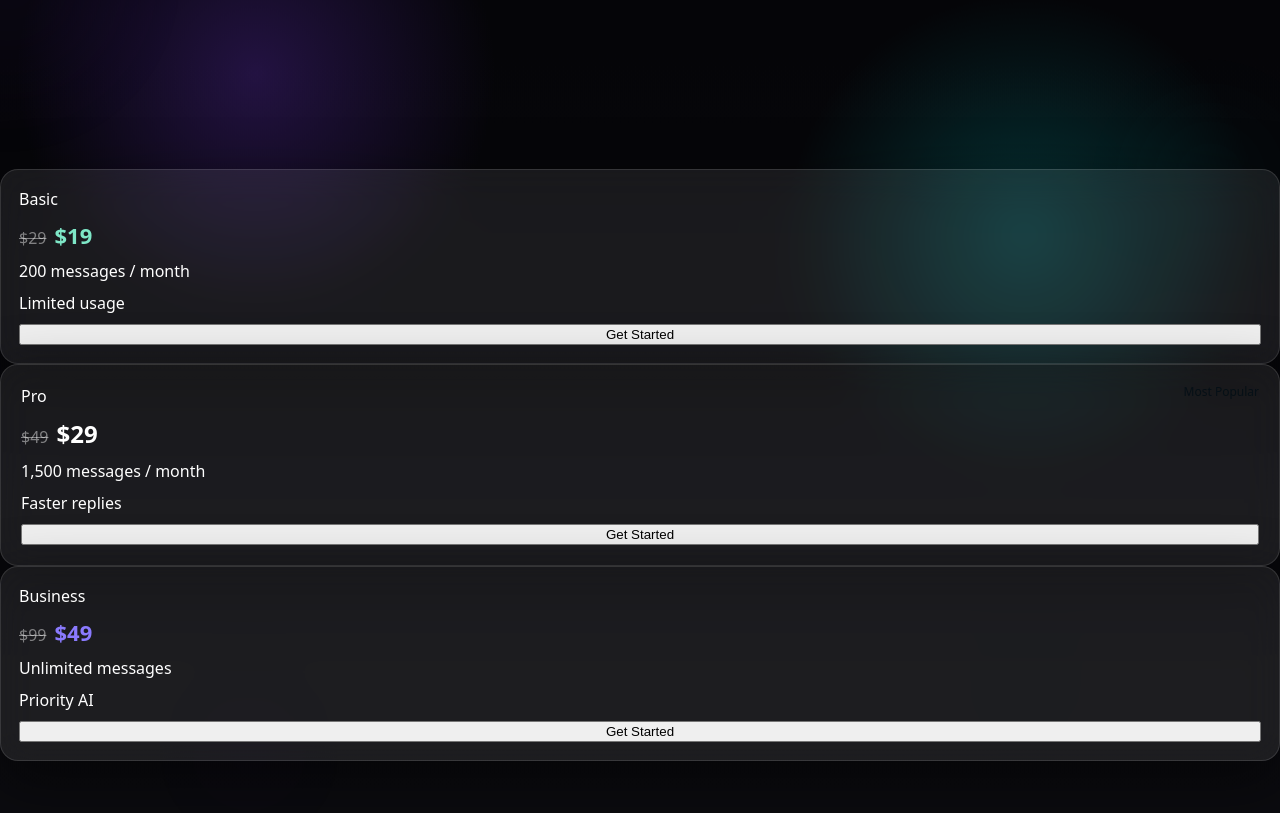
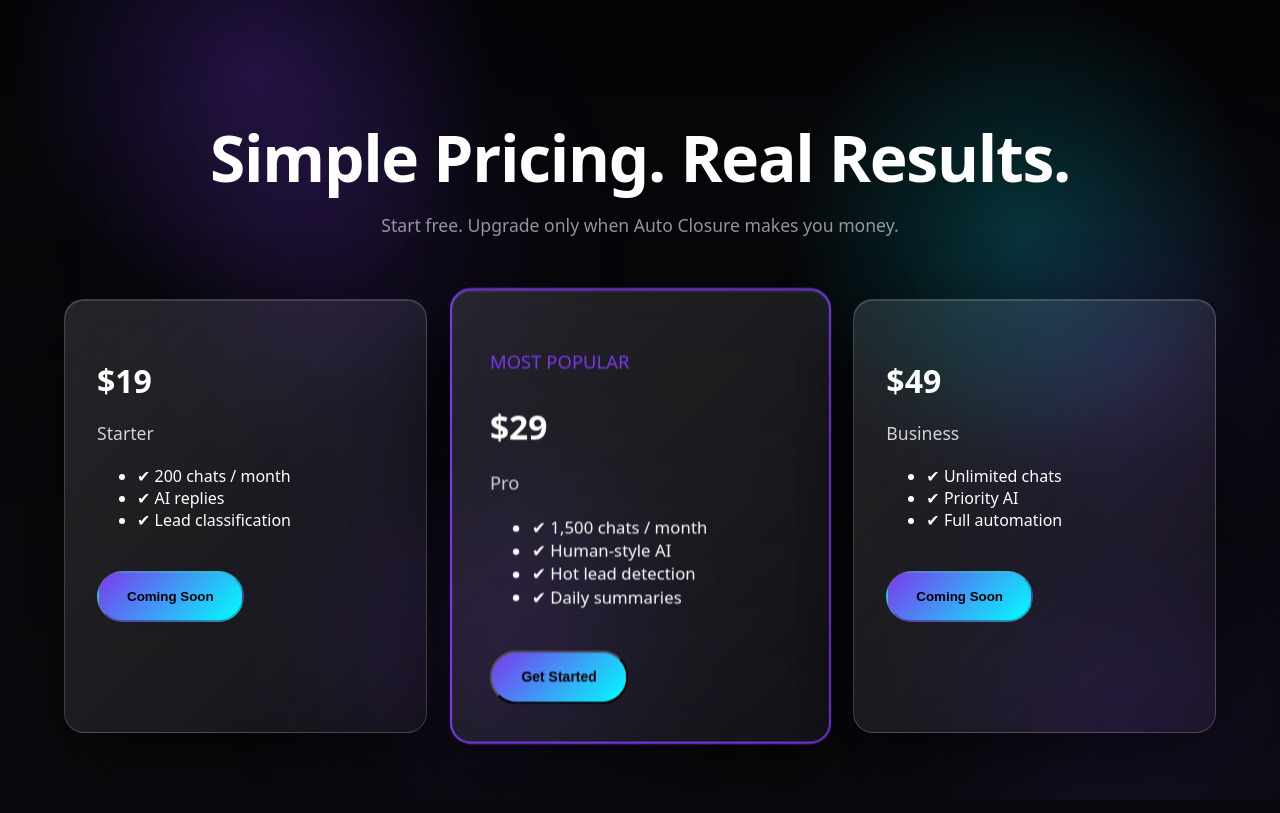
Before and after one commit to krishnabarua2010-blip/pre-closure-AI-sales, a Next.js app: page /pricing in a window 1280 px wide. Built offline with nearby package versions, Linux system fonts and the light colour scheme.

Commit message:
chore(ui): ambient BackgroundOrbs, real glass, and polished pricing (payments graceful)

```diff
--- a/src/app/globals.css
+++ b/src/app/globals.css
@@ -52,11 +52,18 @@ body {
 /* ===== GLASS CARDS ===== */
 
 .glass {
-  background: rgba(255, 255, 255, 0.08);
-  border: 1px solid rgba(255, 255, 255, 0.12);
-  backdrop-filter: blur(18px);
-  border-radius: 18px;
-  box-shadow: 0 20px 60px rgba(0, 0, 0, 0.5);
+  background: linear-gradient(
+    135deg,
+    rgba(255,255,255,0.12),
+    rgba(255,255,255,0.04)
+  );
+  backdrop-filter: blur(22px) saturate(140%);
+  -webkit-backdrop-filter: blur(22px) saturate(140%);
+  border-radius: 20px;
+  border: 1px solid rgba(255,255,255,0.18);
+  box-shadow:
+    inset 0 1px 1px rgba(255,255,255,0.15),
+    0 30px 80px rgba(0,0,0,0.6);
 }
 
 /* ===== TYPOGRAPHY ===== */
@@ -95,6 +102,36 @@ p {
 .cta:hover {
   transform: translateY(-2px);
   box-shadow: 0 10px 30px rgba(124, 58, 237, 0.5);
+}
+
+/* === AMBIENT ORBS === */
+
+.orbs {
+  position: fixed;
+  inset: 0;
+  z-index: 0;
+  pointer-events: none;
+  overflow: hidden;
+}
+
+.orbs span {
+  position: absolute;
+  width: 400px;
+  height: 400px;
+  background: radial-gradient(circle, rgba(124,58,237,0.25), transparent 60%);
+  filter: blur(80px);
+  animation: floatOrb 30s linear infinite;
+}
+
+.orbs span:nth-child(1) { top: 10%; left: 10%; }
+.orbs span:nth-child(2) { top: 60%; left: 20%; animation-delay: -5s; }
+.orbs span:nth-child(3) { top: 30%; left: 70%; animation-delay: -10s; }
+.orbs span:nth-child(4) { top: 70%; left: 70%; animation-delay: -15s; }
+
+@keyframes floatOrb {
+  0% { transform: translateY(0) translateX(0); }
+  50% { transform: translateY(-80px) translateX(40px); }
+  100% { transform: translateY(0) translateX(0); }
 }
 
 /* ===== FLOATING ORBS (background-only) ===== */
--- a/src/app/layout.tsx
+++ b/src/app/layout.tsx
@@ -1,14 +1,12 @@
 import "./globals.css";
+import BackgroundOrbs from "@/components/BackgroundOrbs";
 
 export default function RootLayout({ children }: { children: React.ReactNode }) {
   return (
     <html lang="en">
       <body>
         <div id="bg-gradient" />
-        <div className="orb orb-1" />
-        <div className="orb orb-2" />
-        <div className="orb orb-3" />
-        <div className="orb orb-4" />
+        <BackgroundOrbs />
         {children}
       </body>
     </html>
--- a/src/app/pricing/page.tsx
+++ b/src/app/pricing/page.tsx
@@ -1,75 +1,77 @@
 "use client";
-import { useRouter } from "next/navigation";
-import { createSubscription } from "@/lib/paymentsApi";
-import { useState } from "react";
 
 export default function PricingPage() {
-  const router = useRouter();
-  const [loading, setLoading] = useState<string | null>(null);
+  return (
+    <div className="page">
+      <h1 style={{ textAlign: "center", marginBottom: 16 }}>
+        Simple Pricing. Real Results.
+      </h1>
 
-  async function handleSubscribe(plan: string) {
-    setLoading(plan);
-    try {
-      const { subscription_id, key } = await createSubscription(plan);
-      const options = {
-        key,
-        subscription_id,
-        name: "AI Chat App",
-        description: `Subscribe to the ${plan} plan`,
-        handler: (response: unknown) => {
-          router.push("/onboarding");
-        },
-        theme: { color: "#6366f1" },
-      };
-      // @ts-ignore
-      const rzp = new window.Razorpay(options);
-      rzp.open();
-    } catch (err) {
-      alert("Failed to start payment. Please try again.");
-    } finally {
-      setLoading(null);
-    }
-  }
+      <p style={{ textAlign: "center", opacity: 0.7, marginBottom: 60 }}>
+        Start free. Upgrade only when Auto Closure makes you money.
+      </p>
 
-  return (
-    <div className="container" style={{paddingTop:36,paddingBottom:36}}>
-      <div className="stage" aria-hidden />
-      <h1 style={{textAlign:'center',marginBottom:20}}>Pricing Plans</h1>
-
-      <div className="cards" style={{gridTemplateColumns:'1fr',gap:12}}>
-        <div className="glass" style={{padding:18,display:'flex',flexDirection:'column',gap:10}}>
-          <div className="kicker">Basic</div>
-          <div style={{display:'flex',alignItems:'baseline',gap:8}}>
-            <div style={{textDecoration:'line-through',color:'rgba(255,255,255,0.45)'}}>$29</div>
-            <div style={{fontSize:22,fontWeight:800,color:'#7ee7c7'}}>$19</div>
-          </div>
-          <div className="muted">200 messages / month</div>
-          <div className="muted">Limited usage</div>
-          <button className="btn btn-primary" onClick={() => handleSubscribe('basic')} disabled={loading === 'basic'}>{loading === 'basic' ? 'Processing...' : 'Get Started'}</button>
+      <div
+        style={{
+          display: "grid",
+          gridTemplateColumns: "repeat(auto-fit, minmax(260px, 1fr))",
+          gap: 32,
+        }}
+      >
+        {/* STARTER */}
+        <div className="glass" style={{ padding: 32 }}>
+          <h2>$19</h2>
+          <p>Starter</p>
+          <ul>
+            <li>✔ 200 chats / month</li>
+            <li>✔ AI replies</li>
+            <li>✔ Lead classification</li>
+          </ul>
+          <button className="cta" disabled>
+            Coming Soon
+          </button>
         </div>
 
-        <div className="glass neon-outline" style={{padding:20,display:'flex',flexDirection:'column',gap:10,position:'relative'}}>
-          <div style={{position:'absolute',right:12,top:12,background:'linear-gradient(90deg,var(--accent),var(--accent-2))',color:'#061017',padding:'6px 8px',borderRadius:8,fontSize:12}}>Most Popular</div>
-          <div className="kicker">Pro</div>
-          <div style={{display:'flex',alignItems:'baseline',gap:8}}>
-            <div style={{textDecoration:'line-through',color:'rgba(255,255,255,0.45)'}}>$49</div>
-            <div style={{fontSize:24,fontWeight:900}}>$29</div>
-          </div>
-          <div className="muted">1,500 messages / month</div>
-          <div className="muted">Faster replies</div>
-          <button className="btn btn-primary" onClick={() => handleSubscribe('pro')} disabled={loading === 'pro'}>{loading === 'pro' ? 'Processing...' : 'Get Started'}</button>
+        {/* PRO */}
+        <div
+          className="glass"
+          style={{
+            padding: 36,
+            transform: "scale(1.05)",
+            border: "2px solid #7c3aed",
+          }}
+        >
+          <p style={{ color: "#7c3aed" }}>MOST POPULAR</p>
+          <h2>$29</h2>
+          <p>Pro</p>
+          <ul>
+            <li>✔ 1,500 chats / month</li>
+            <li>✔ Human-style AI</li>
+            <li>✔ Hot lead detection</li>
+            <li>✔ Daily summaries</li>
+          </ul>
+          <button
+            className="cta"
+            onClick={() =>
+              alert("Payments are being enabled. Try again shortly.")
+            }
+          >
+            Get Started
+          </button>
         </div>
 
-        <div className="glass" style={{padding:18,display:'flex',flexDirection:'column',gap:10}}>
-          <div style={{position:'absolute',right:12,top:12}} />
-          <div className="kicker">Business</div>
-          <div style={{display:'flex',alignItems:'baseline',gap:8}}>
-            <div style={{textDecoration:'line-through',color:'rgba(255,255,255,0.45)'}}>$99</div>
-            <div style={{fontSize:22,fontWeight:800,color:'#8a7afe'}}>$49</div>
-          </div>
-          <div className="muted">Unlimited messages</div>
-          <div className="muted">Priority AI</div>
-          <button className="btn btn-ghost" onClick={() => handleSubscribe('business')} disabled={loading === 'business'}>{loading === 'business' ? 'Processing...' : 'Get Started'}</button>
+        {/* BUSINESS */}
+        <div className="glass" style={{ padding: 32 }}>
+          <h2>$49</h2>
+          <p>Business</p>
+          <ul>
+            <li>✔ Unlimited chats</li>
+            <li>✔ Priority AI</li>
+            <li>✔ Full automation</li>
+          </ul>
+          <button className="cta" disabled>
+            Coming Soon
+          </button>
         </div>
       </div>
     </div>
--- /dev/null
+++ b/src/components/BackgroundOrbs.tsx
@@ -0,0 +1,12 @@
+"use client";
+
+export default function BackgroundOrbs() {
+  return (
+    <div className="orbs">
+      <span />
+      <span />
+      <span />
+      <span />
+    </div>
+  );
+}
```
